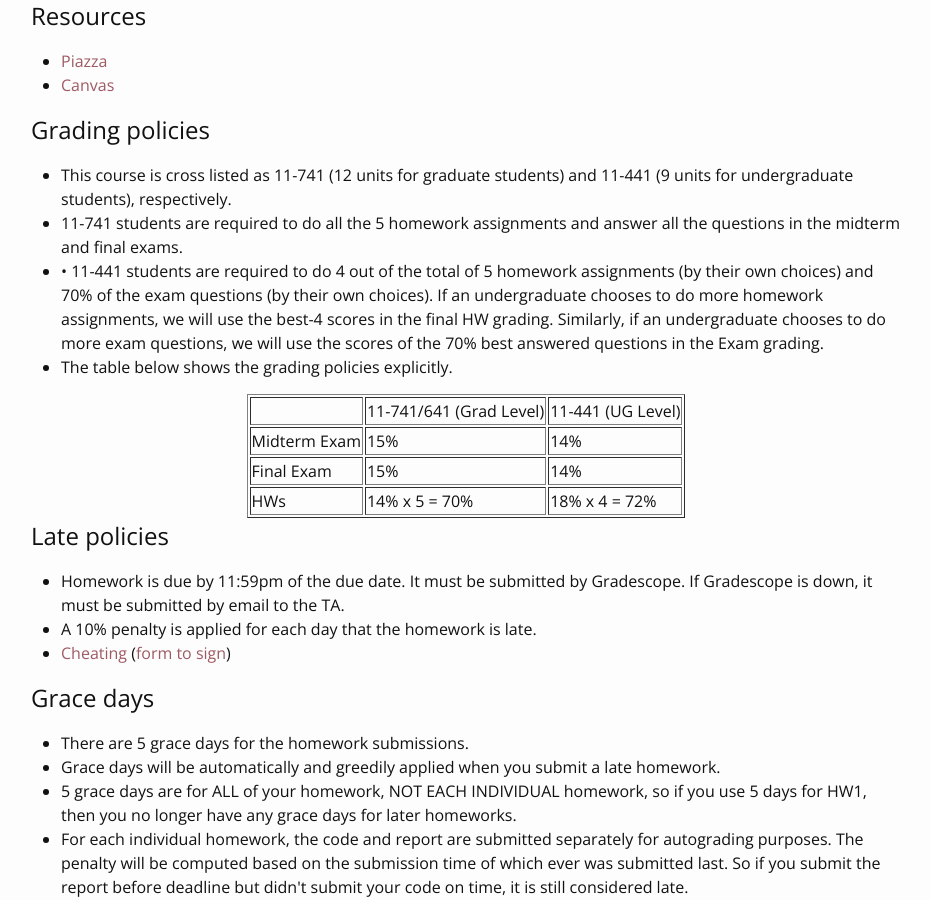
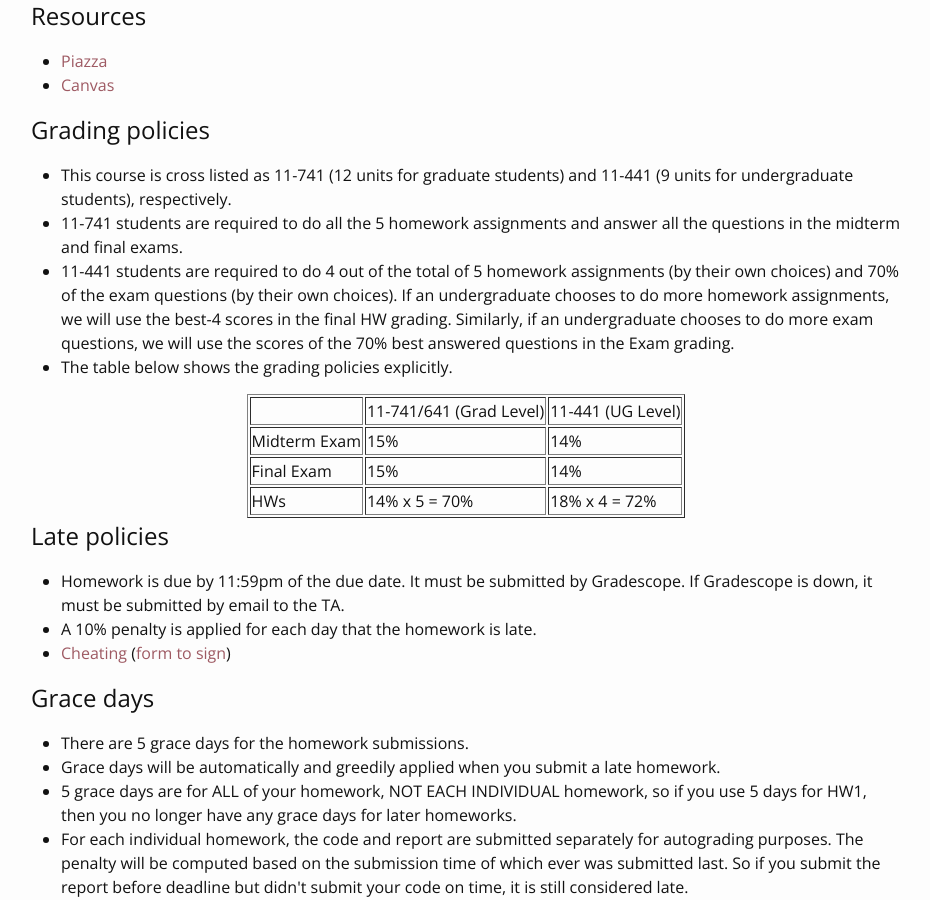
Before and after one commit to cmu-ml-graph-2024f/f2024, a Jekyll site: the page built from index.md, in a window 1280 px wide and 900 px high, scrolled down 5584 px. Shown: the whole window, without its empty margins (174-1104 px from the left). Built offline with Jekyll 4.4.1, drawn with Linux system fonts in a browser that asks for light colours; nearby versions of some CDN libraries.

```diff
--- a/_data/course_info.yml
+++ b/_data/course_info.yml
@@ -50,7 +50,7 @@ homework:
 grading:
   - This course is cross listed as 11-741 (12 units for graduate students) and 11-441 (9 units for undergraduate students), respectively.
   - 11-741 students are required to do all the 5 homework assignments and answer all the questions in the midterm and final exams.
-  - •	11-441 students are required to do 4 out of the total of 5 homework assignments (by their own choices) and 70% of the exam questions (by their own choices). If an undergraduate chooses to do more homework assignments, we will use the best-4 scores in the final HW grading. Similarly, if an undergraduate chooses to do more exam questions, we will use the scores of the 70% best answered questions in the Exam grading.
+  - 11-441 students are required to do 4 out of the total of 5 homework assignments (by their own choices) and 70% of the exam questions (by their own choices). If an undergraduate chooses to do more homework assignments, we will use the best-4 scores in the final HW grading. Similarly, if an undergraduate chooses to do more exam questions, we will use the scores of the 70% best answered questions in the Exam grading.
   - The table below shows the grading policies explicitly.
 
 # Policies
```
